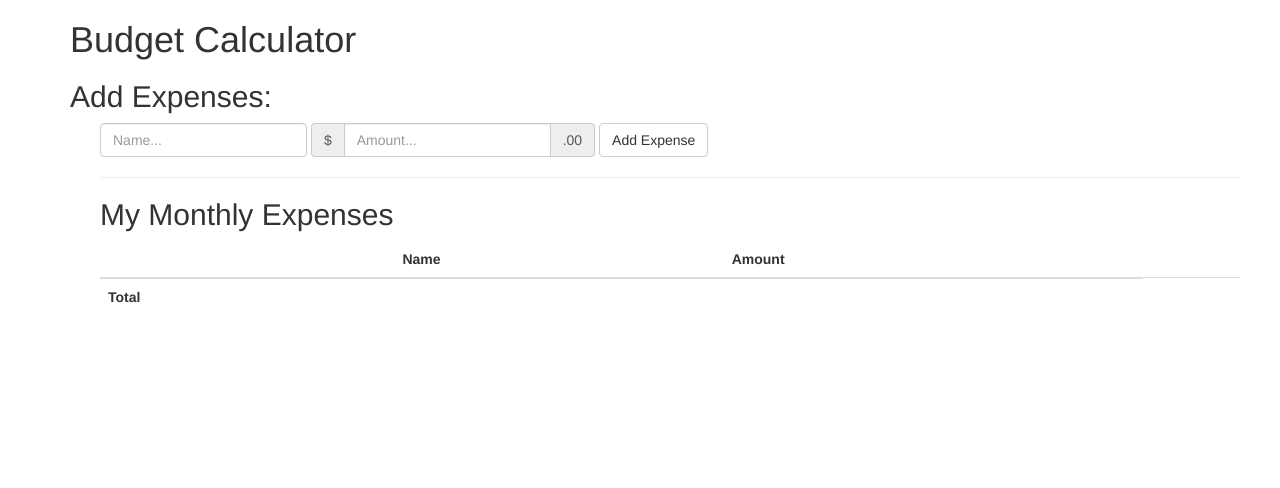
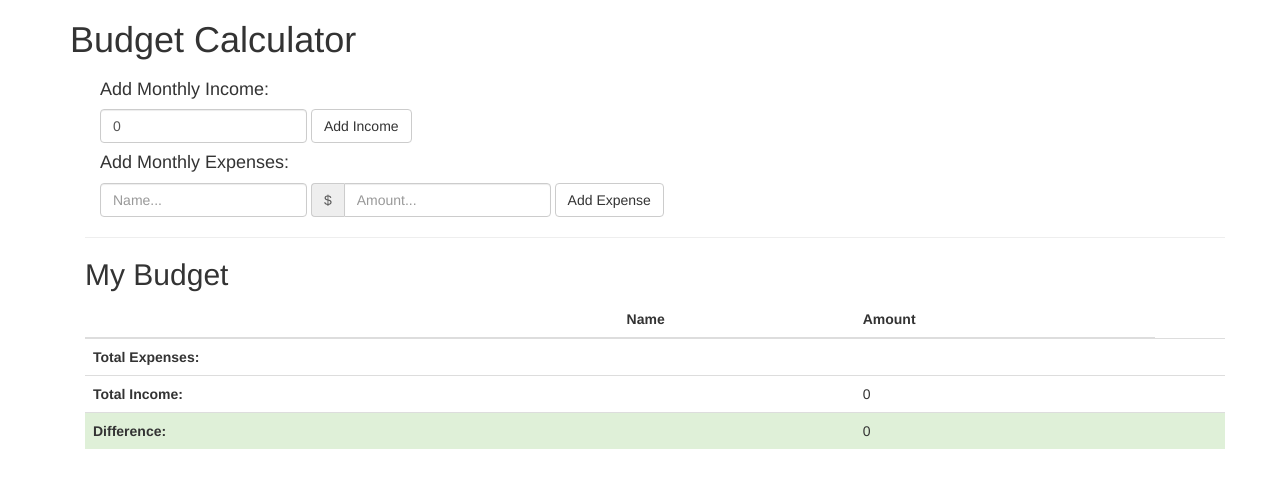
Before and after one commit to akbur/tracker, a website: page public/index.html in a window 1280 px wide. Drawn offline with nearby package versions, Linux system fonts and the light colour scheme; no server answers.

Commit message:
Enter monthly income and display difference

```diff
--- a/public/expenses.js
+++ b/public/expenses.js
@@ -5,6 +5,8 @@ angular.module('budget.expenses', [])
   $scope.data = {};
   $scope.expense = {};
   $scope.total;
+
+  $scope.income = 0;
 
   //gets updated expenses, then gets new total
   $scope.getExpenses = function(data) {
@@ -26,12 +28,9 @@ angular.module('budget.expenses', [])
     Expenses.deleteExpense(expenseID);
     //update expenses after deletion
     $scope.getExpenses($scope.data);
-  }
+  };
 
   //get all expenses on load
   $scope.getExpenses($scope.data);
 
-
-
-
 });
--- a/public/index.html
+++ b/public/index.html
@@ -12,12 +12,24 @@
   </head>
 
   <body>
+    <div class="container"  ng-controller='ExpenseController'>
+
+      <h1>Budget Calculator</h1>
+
       <div class="container">
-      <h1>Budget Calculator</h1>
-      <h2>Add Expenses:</h3>
 
-     <div class="container" ng-controller='ExpenseController'>
         <div class="container">
+
+          <h4>Add Monthly Income:</h4>
+          <form class="form-inline" name="incomeForm" ng-submit="addIncome()" novalidate>
+            <div class="form-group">
+              <label class="sr-only" for="monthlyIncome">Monthly Income</label>
+              <input type="text" class="form-control" ng-model="income" id="monthlyIncome" placehold="Income...">
+            </div>
+            <button type="submit" class="btn btn-default">Add Income</button>
+          </form>
+
+          <h4>Add Monthly Expenses:</h4>
           <form class="form-inline" name="expForm" ng-submit="addExpense(expense.name, expense.amount)" novalidate>
             <div class="form-group">
               <label class="sr-only" for="expenseName">Expense Name</label>
@@ -28,15 +40,16 @@
               <div class="input-group">
                 <div class="input-group-addon">$</div>
                 <input type="text" class="form-control" ng-model="expense.amount" id="expenseAmount" placeholder="Amount...">
-                <div class="input-group-addon">.00</div>
+              </div>
             </div>
             <button type="submit" class="btn btn-default">Add Expense</button>
           </form>
+
         </div>
 
         <hr>
 
-      <h2>My Monthly Expenses</h2>
+        <h2>My Budget</h2>
 
         <table class="table table-hover">
           <thead>
@@ -56,15 +69,27 @@
           </tbody>
           <tfoot>
             <tr>
-            <td><b>Total</b></td>
+              <td><b>Total Expenses:</b></td>
               <td></td>
               <td>{{ total }}</td>
+              <td></td>
+            </tr>
+            <tr>
+              <td><b>Total Income:</b></td>
+              <td></td>
+              <td>{{ income }}</td>
+              <td></td>
+            </tr>
+            <tr ng-class="(income - total < 0) ? 'danger' : 'success'">
+              <td><b>Difference:</b></td>
+              <td></td>
+              <td>{{ income - total }}</td>
               <td></td>
             </tr>
           </tfoot>
         </table>
       </div>
-   </div>
+    </div> <!--End ExpenseController-->
 
   <script src="https://ajax.googleapis.com/ajax/libs/angularjs/1.5.0/angular.min.js"></script>
   <script src="app.js"></script>
--- a/public/services.js
+++ b/public/services.js
@@ -32,9 +32,9 @@ angular.module('budget.services', [])
       var total = 0;
       for (var i = 0; i < data.expenses.length; i++) {
         total += data.expenses[i].amount;
-      }
+      };
       return total;
-    }
+    };
 
     return {
       getExpenses: getExpenses,
```
Lines whose indentation alone changed are shown as unchanged.
